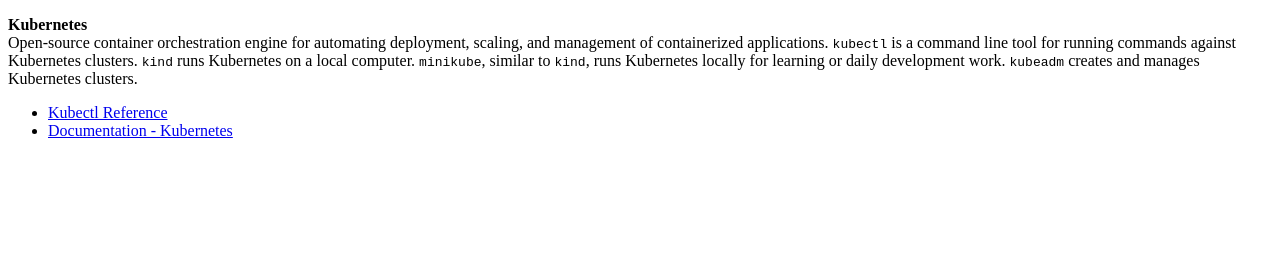
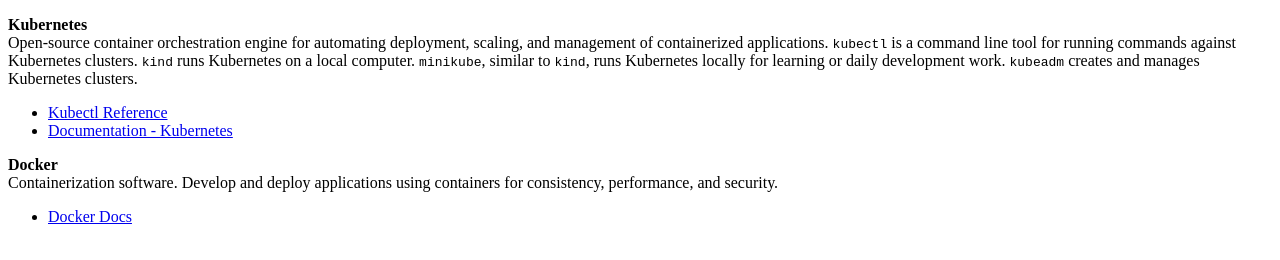
Before and after one commit to acufas/acufas.github.io, a plain HTML site: page index.html in a window 1280 px wide. Drawn offline with Linux system fonts and the light colour scheme.

Commit message:
2024-05-21: Adding initial section for Docker

```diff
--- a/index.html
+++ b/index.html
@@ -14,5 +14,10 @@
     <li><a href="https://kubernetes.io/docs/reference/kubectl/">Kubectl Reference</a></li>
     <li><a href="https://kubernetes.io/docs/home/">Documentation - Kubernetes</a></li>
   </ul>
+  <p><strong>Docker</strong><br>Containerization software. Develop and deploy applications using containers for consistency,
+  performance, and security.</p>
+  <ul>
+    <li><a href="https://docs.docker.com/">Docker Docs</a></li>
+  </ul>
 </body>
 </html>
```
